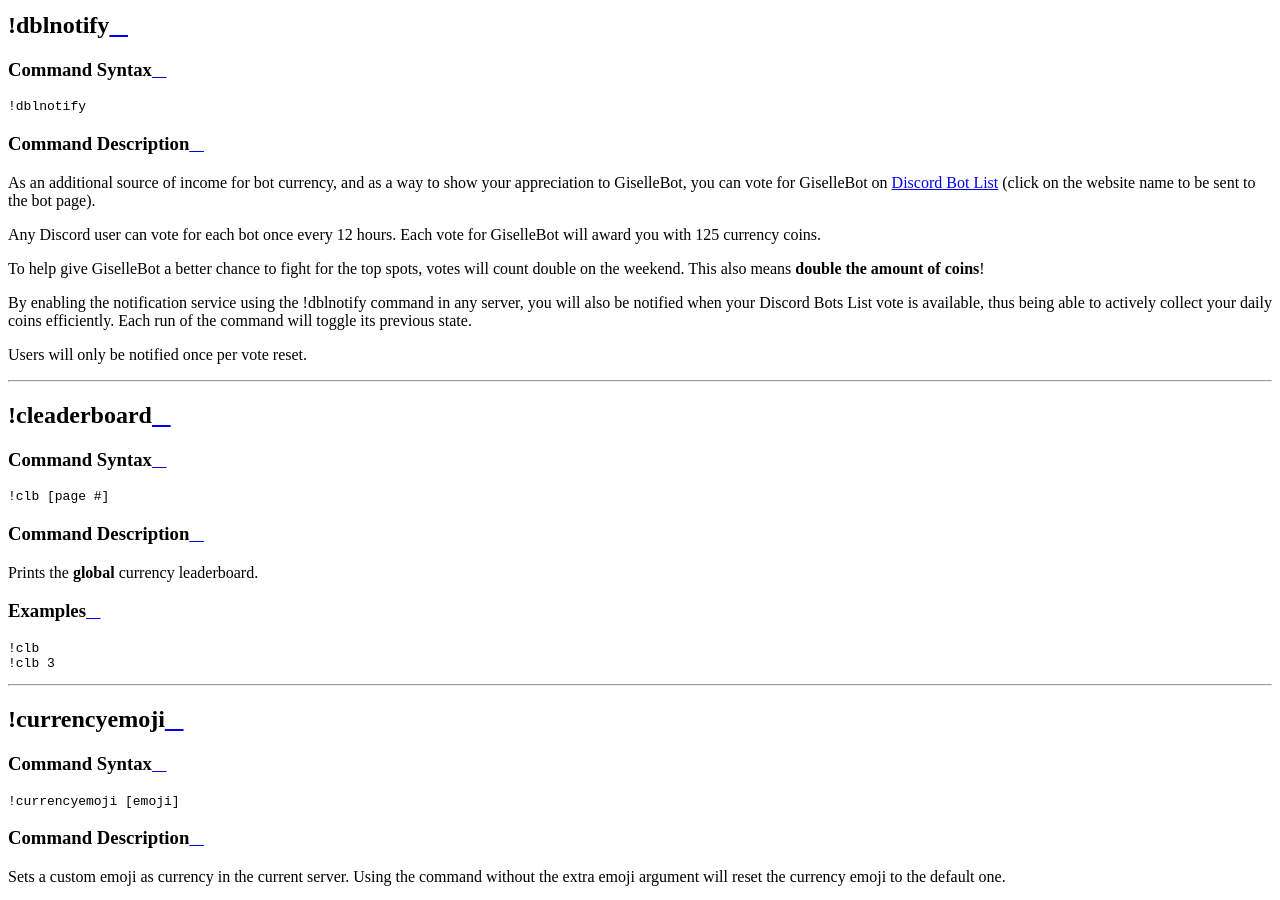
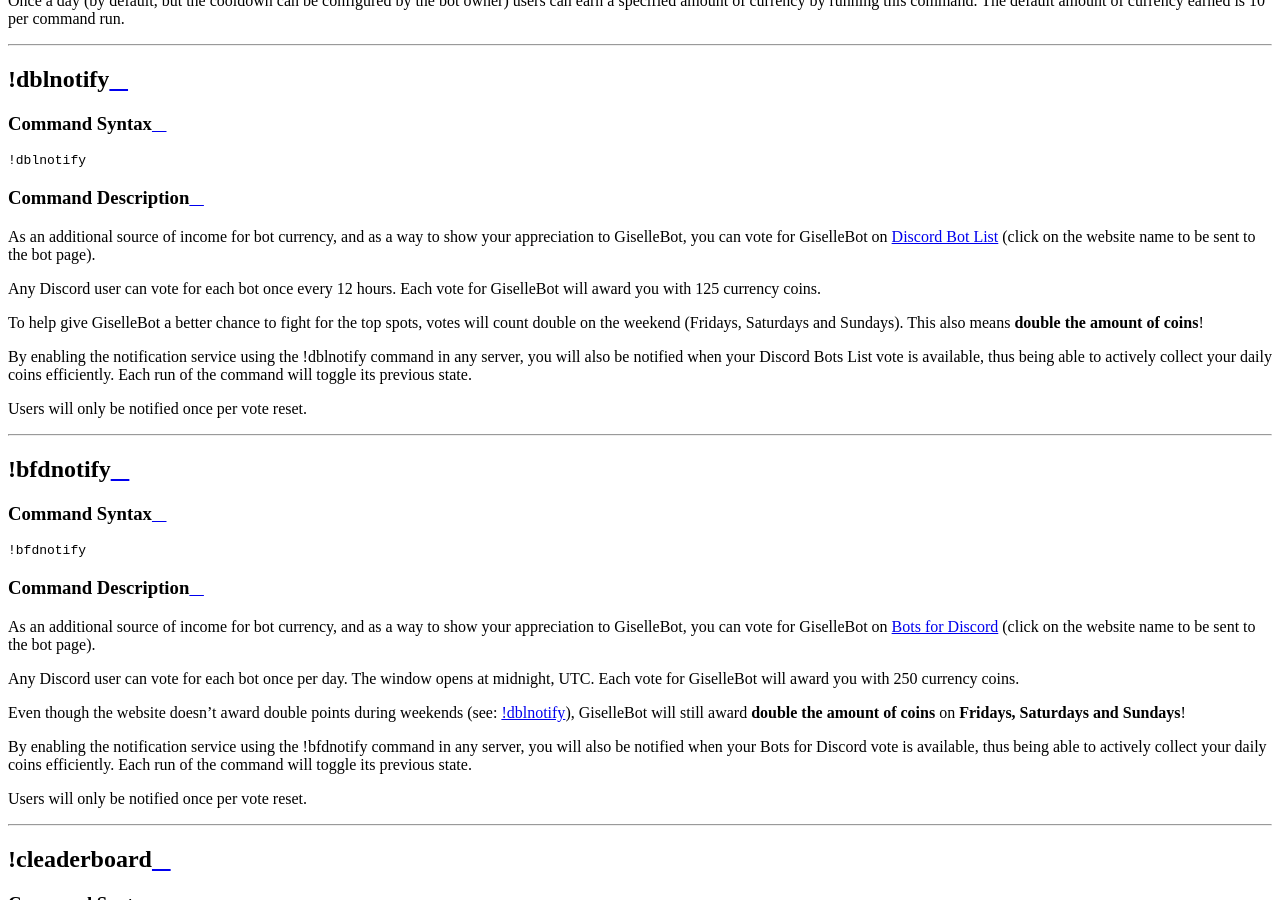
Before and after one commit to cycloptux/GiselleBot-Documentation, a Sphinx documentation site: the page built from docs/source/modules/currency.rst, in a window 1280 px wide and 900 px high, scrolled down 2594 px. Built offline with Sphinx 7.4.7 and the Read the Docs theme 2.0.0, drawn with Linux system fonts in a browser that asks for light colours; some of the changed text lies outside the part shown.

Commit message:
Added info about the Bots for Discord voting rewards.

```diff
--- a/docs/source/index.rst
+++ b/docs/source/index.rst
@@ -32,7 +32,7 @@
    * **Discord Bot List**: https://discordbots.org/bot/356831787445387285 (rewards included! Refer to :ref:`dblnotify`)
    * **Bots on Discord**: https://bots.ondiscord.xyz/bots/356831787445387285?vote
    * **Discord Bots**: https://discord.bots.gg/bots/356831787445387285
-   * **Bots for Discord**: https://botsfordiscord.com/bot/356831787445387285
+   * **Bots for Discord**: https://botsfordiscord.com/bot/356831787445387285 (rewards included! Refer to :ref:`bfdnotify`)
 
 .. raw:: html
 
--- a/docs/source/modules/currency.rst
+++ b/docs/source/modules/currency.rst
@@ -70,9 +70,34 @@
 
 Any Discord user can vote for each bot once every 12 hours. Each vote for |bot_name| will award you with 125 currency coins.
 
-To help give |bot_name| a better chance to fight for the top spots, votes will count double on the weekend. This also means **double the amount of coins**!
+To help give |bot_name| a better chance to fight for the top spots, votes will count double on the weekend (Fridays, Saturdays and Sundays). This also means **double the amount of coins**!
 
 By enabling the notification service using the |bot_prefix|\ dblnotify command in any server, you will also be notified when your Discord Bots List vote is available, thus being able to actively collect your daily coins efficiently. Each run of the command will toggle its previous state.
+
+Users will only be notified once per vote reset.
+
+....
+
+.. _bfdnotify:
+
+|bot_prefix|\ bfdnotify
+-----------------------
+
+Command Syntax
+^^^^^^^^^^^^^^
+.. parsed-literal::
+
+    |bot_prefix|\ bfdnotify
+
+Command Description
+^^^^^^^^^^^^^^^^^^^
+As an additional source of income for bot currency, and as a way to show your appreciation to |bot_name|\ , you can vote for |bot_name| on `Bots for Discord <https://botsfordiscord.com/bot/356831787445387285>`_ (click on the website name to be sent to the bot page).
+
+Any Discord user can vote for each bot once per day. The window opens at midnight, UTC. Each vote for |bot_name| will award you with 250 currency coins.
+
+Even though the website doesn't award double points during weekends (see: :ref:`dblnotify`), |bot_name| will still award **double the amount of coins** on **Fridays, Saturdays and Sundays**!
+
+By enabling the notification service using the |bot_prefix|\ bfdnotify command in any server, you will also be notified when your Bots for Discord vote is available, thus being able to actively collect your daily coins efficiently. Each run of the command will toggle its previous state.
 
 Users will only be notified once per vote reset.
 
```
